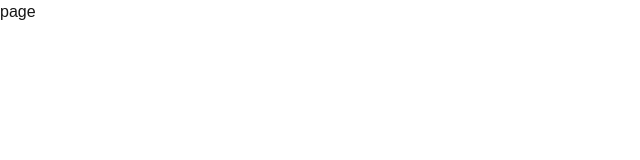
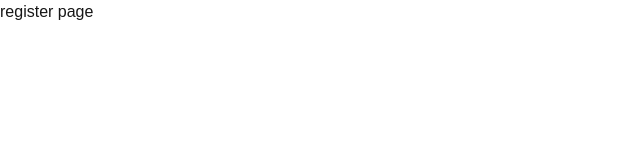
Before and after one commit to viyash-24/Authendication-RE-LO-, a Next.js app: page /register in a window 1280 px wide. Shown: the top 160 px of the page, without its empty margins (0-640 px from the left). Built offline with nearby package versions, Linux system fonts and the light colour scheme.

Commit message:
register page updated

```diff
--- a/app/register/page.jsx
+++ b/app/register/page.jsx
@@ -2,7 +2,9 @@ import React from 'react'
 
 const page = () => {
   return (
-    <div>page</div>
+    <div>
+      register page
+      </div>
   )
 }
 
```
